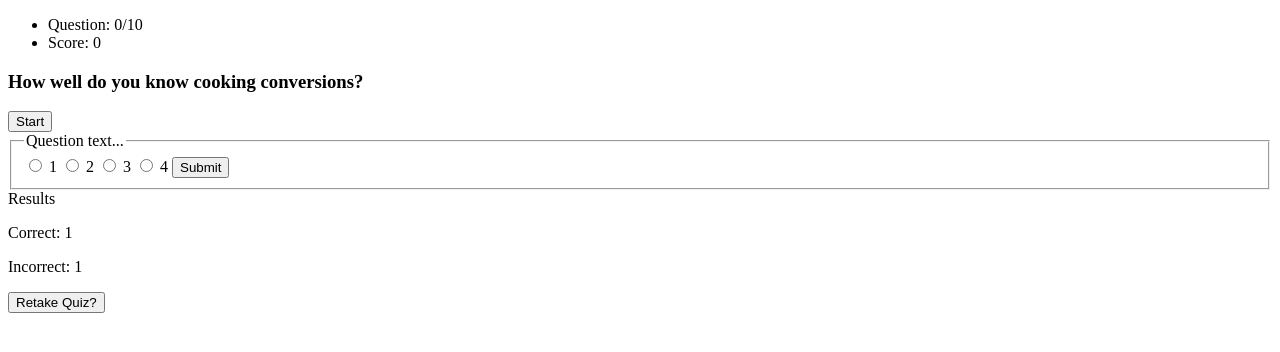
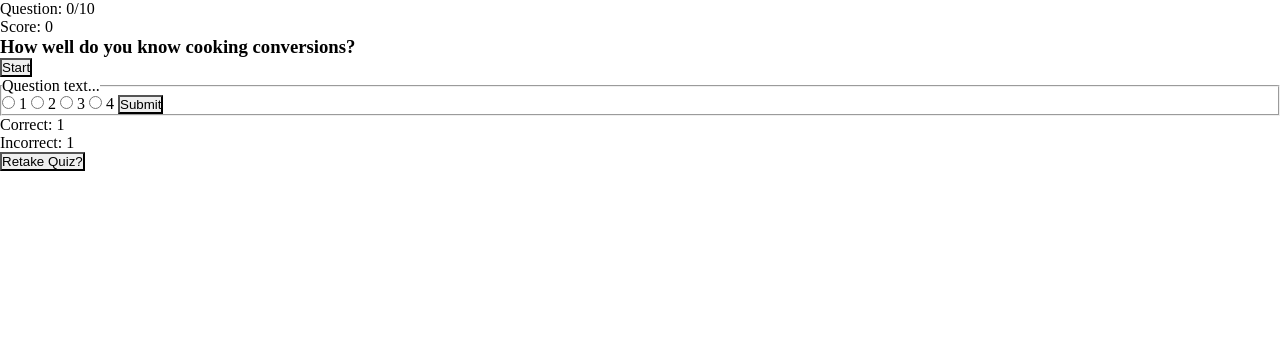
Before and after one commit to thinkful-ei-iguana/Caleb-Kevin-Quiz, a plain HTML site: page index.html in a window 1280 px wide. Drawn offline with nearby package versions, Linux system fonts and the light colour scheme.

Commit message:
updated CSS and HTML

```diff
--- a/index.html
+++ b/index.html
@@ -22,9 +22,9 @@
       <h1>How well do you know cooking conversions?</h1>
       <button type="button" class="startButton button">Start</button>
     </section>
-    <section class="questionBox box altBox"></section>
-      <div>
-        <form>
+    <section class="questionBox box"></section>
+      <div class="hidden">
+        <form role="questions">
           <fieldset>
            <legend class="questionText">Question text...</legend>
             <label class="sizeMe" for="0">
@@ -43,11 +43,13 @@
           </fieldset>
         </form>
       </div>
-    <section class="final box altBox"></section>
-      <div>Results</div>
+    <section class="results box">
+      <div class="hidden">
       <p>Correct: <span>1</span></p>
       <p>Incorrect: <span>1</span></p>
       <button type="button" class="restartButton button">Retake Quiz?</button>
+    </div>
+    </section>
   </section>
 
   <script src="//code.jquery.com/jquery.min.js"></script>
--- a/main.css
+++ b/main.css
@@ -0,0 +1,14 @@
+* {
+    box-sizing: border-box;
+    margin: 0;
+    padding: 0;
+    border-radius: 1%;
+  }
+
+  .header {
+    text-align: center;
+  }
+
+  .hidden {
+      display: none,
+  }
```
